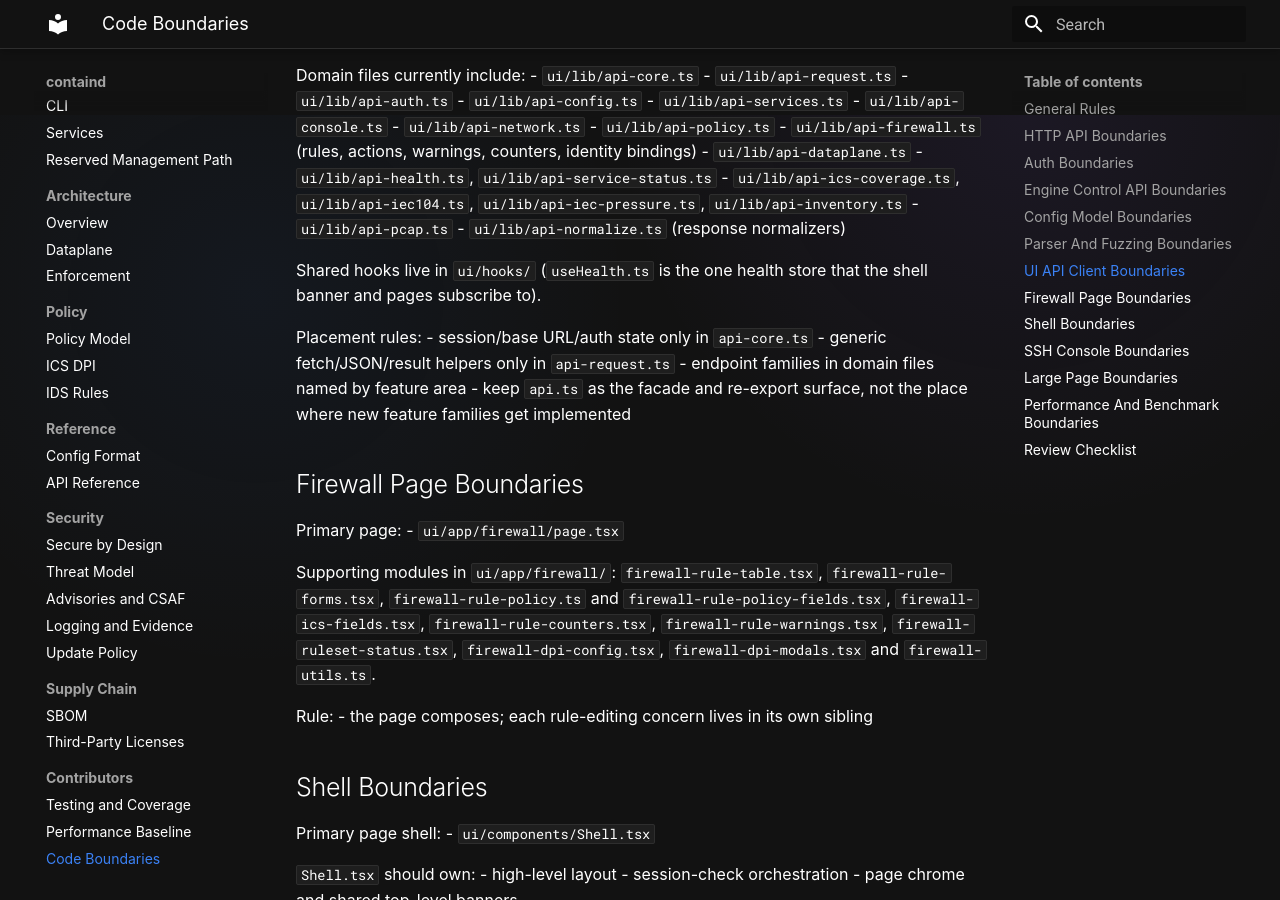
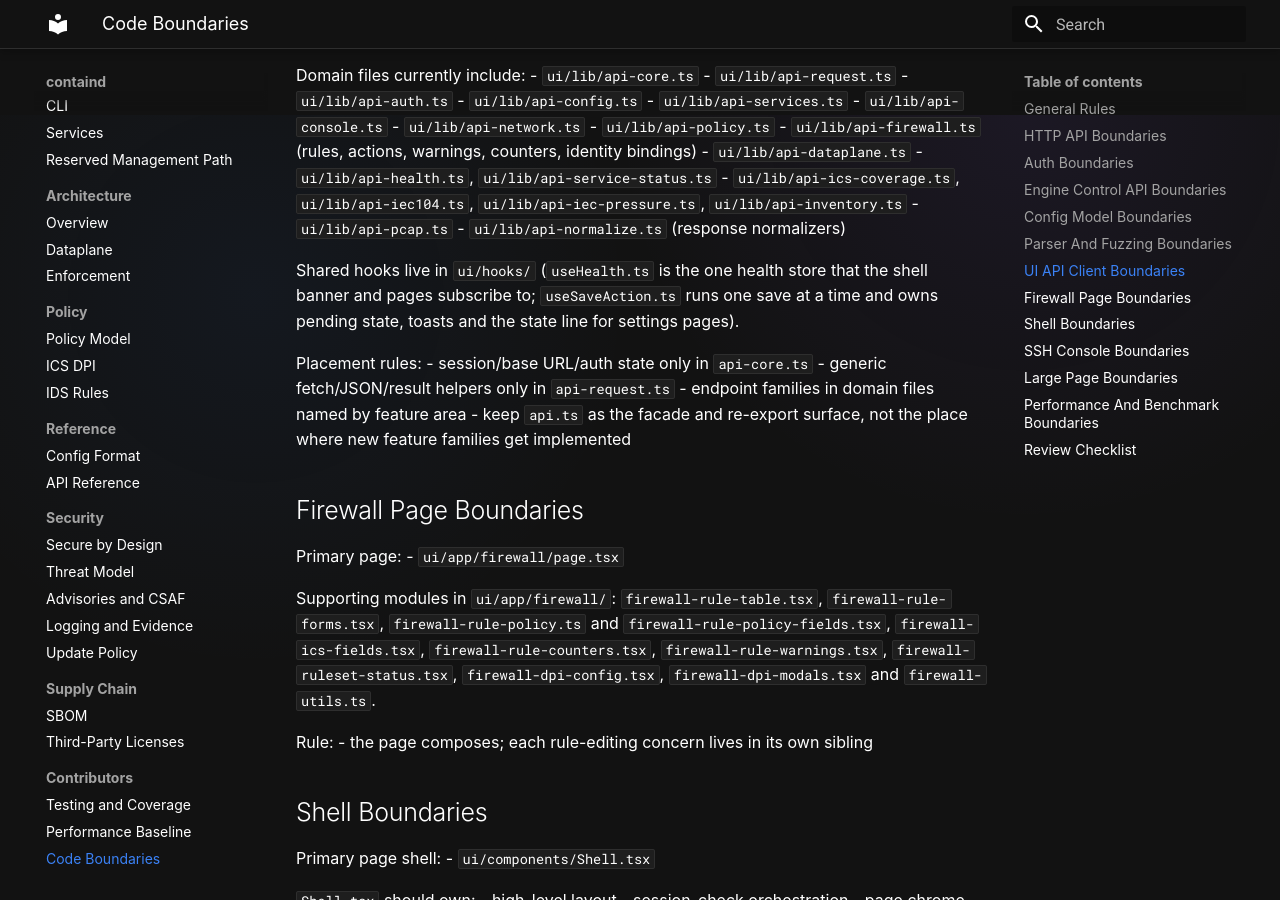
Before and after one commit to tonylturner/containd, an MkDocs documentation site: the page built from docs/mkdocs/code-boundaries.md, in a window 1280 px wide and 900 px high, scrolled down 2585 px. Built offline with MkDocs 1.6.1 and Material for MkDocs 9.7.7, drawn with Linux system fonts in a browser that asks for light colours.

Commit message:
docs: code boundaries list useSaveAction

```diff
--- a/docs/mkdocs/code-boundaries.md
+++ b/docs/mkdocs/code-boundaries.md
@@ -141,7 +141,8 @@ Domain files currently include:
 - `ui/lib/api-normalize.ts` (response normalizers)
 
 Shared hooks live in `ui/hooks/` (`useHealth.ts` is the one health store that
-the shell banner and pages subscribe to).
+the shell banner and pages subscribe to; `useSaveAction.ts` runs one save at
+a time and owns pending state, toasts and the state line for settings pages).
 
 Placement rules:
 - session/base URL/auth state only in `api-core.ts`
```
